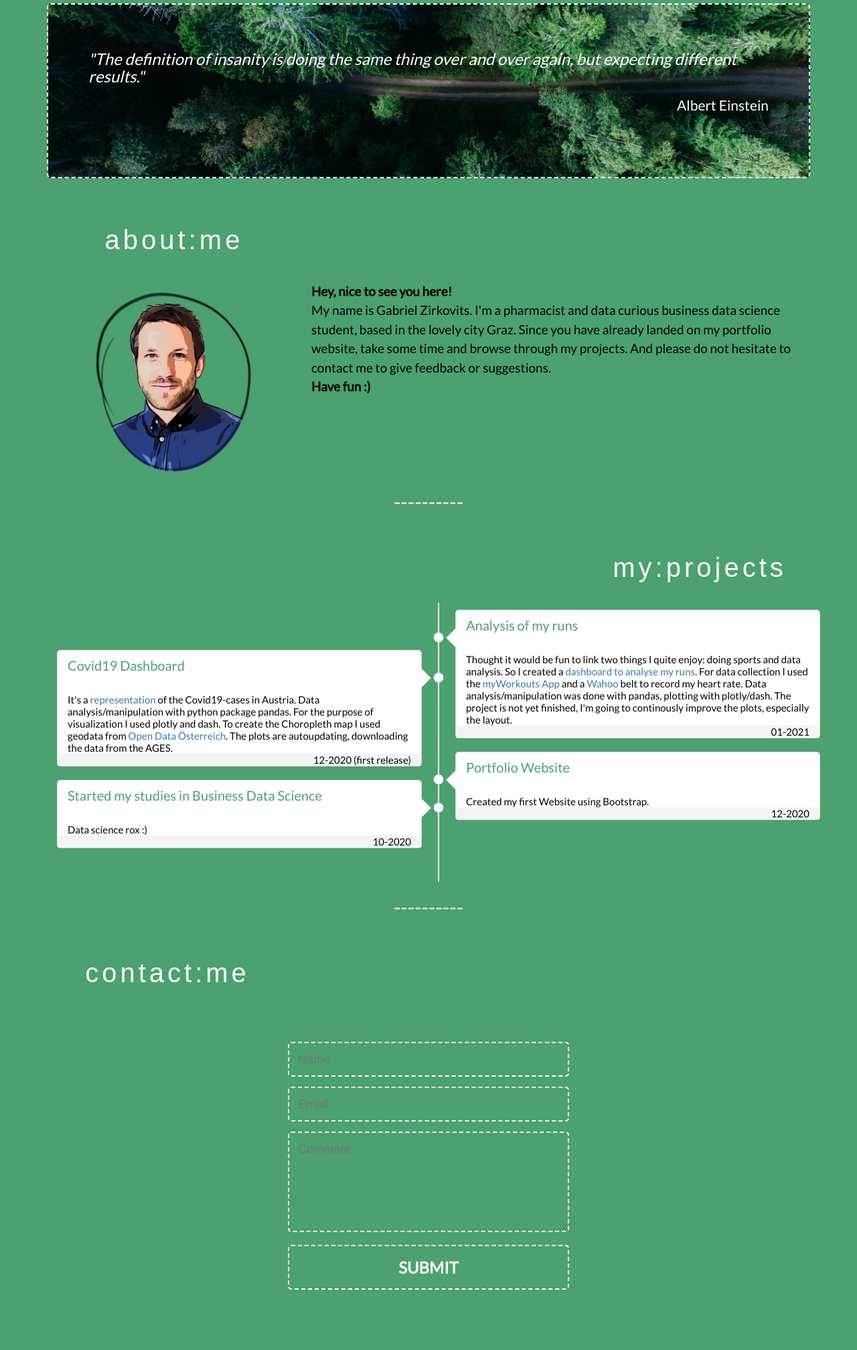
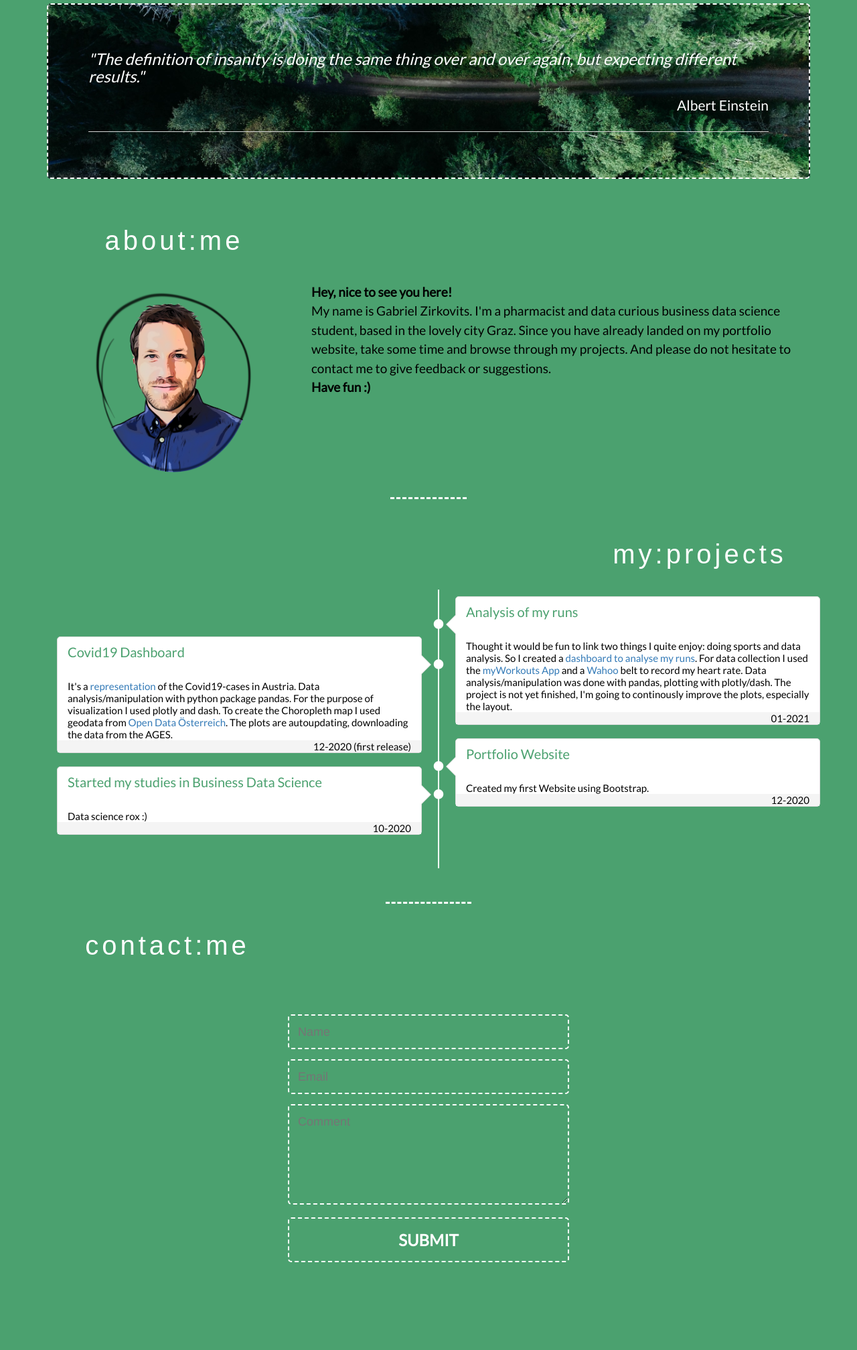
Before and after one commit to GabrielZirk/GabrielZirk.github.io, a PHP site: page / in a window 1280 px wide. Shown: the part 50-2065 px from the top of the page at 67% size. After the commit the page ends 1934 px from the top, so only its background shows below. Run offline with PHP 8.4, Linux system fonts and the light colour scheme; some web fonts are replaced.

Commit message:
hrsep css

```diff
--- a/home.html
+++ b/home.html
@@ -88,9 +88,7 @@
       </div>
     </div>
 
-    <div class="text-center" style="color:white; font-size: 30px;">
-      <p>----------</p>
-    </div>
+<hr class="hrsep">
 
 
     <!-- Container (projekt timeline section) -->
@@ -113,7 +111,12 @@
               <h4>Analysis of my runs</h4>
             </div>
             <div class="timeline-body">
-              <p>Thought it would be fun to link two things I quite enjoy: doing sports and data analysis. So I created a <a href="https://gzrunninganalysis.herokuapp.com/" target="_blank"> dashboard to analyse my runs</a>. For data collection I used the <a href="https://www.myworkouts.org/" target="_blank">myWorkouts App</a> and a <a href="https://de-eu.wahoofitness.com/" target="_blank">Wahoo</a> belt to record my heart rate. Data analysis/manipulation was done with pandas, plotting with plotly/dash. The project is not yet finished, I'm going to continously improve the plots, especially the layout.</p>
+              <p>Thought it would be fun to link two things I quite enjoy: doing sports and data analysis. So I created
+                a <a href="https://gzrunninganalysis.herokuapp.com/" target="_blank"> dashboard to analyse my runs</a>.
+                For data collection I used the <a href="https://www.myworkouts.org/" target="_blank">myWorkouts App</a>
+                and a <a href="https://de-eu.wahoofitness.com/" target="_blank">Wahoo</a> belt to record my heart rate.
+                Data analysis/manipulation was done with pandas, plotting with plotly/dash. The project is not yet
+                finished, I'm going to continously improve the plots, especially the layout.</p>
             </div>
             <div class="timeline-footer">
               <p class="text-right">01-2021</p>
@@ -130,7 +133,9 @@
             </div>
             <div class="timeline-body">
               <p>It's a <a href="https://gzcovid19dash.herokuapp.com/" target="_blank"> representation </a> of the
-                Covid19-cases in Austria. Data analysis/manipulation with python package pandas. For the purpose of visualization I used plotly and dash. To create the Choropleth map I used geodata from <a href="https://www.data.gv.at/" target="_blank">Open Data Österreich</a>. The
+                Covid19-cases in Austria. Data analysis/manipulation with python package pandas. For the purpose of
+                visualization I used plotly and dash. To create the Choropleth map I used geodata from <a
+                  href="https://www.data.gv.at/" target="_blank">Open Data Österreich</a>. The
                 plots are autoupdating, downloading the data from the AGES.</p>
             </div>
             <div class="timeline-footer">
@@ -179,13 +184,10 @@
     </div>
 
   </div>
-  <div class="text-center" style="color:white; font-size: 30px;">
-    <p>----------</p>
-  </div>
 
   <div id="contact" class="spacer">
   </div>
-
+<hr class="hrsep">
   <div class="container" id="contact">
     <div class="row">
       <div class="col-md-4 ">
@@ -211,7 +213,6 @@
 
 
   </div>
-  <hr>
   <footer>
 
   </footer>
--- a/mainstyle.css
+++ b/mainstyle.css
@@ -36,6 +36,14 @@
     }
 }
 /* myStyle.css */
+
+.hrsep {
+  border:none;
+  border-top: 3px dashed white;
+  text-align: center;
+  width: 10%;
+}
+
 .body {
     font: 300 15px Lato, sans-serif;
     line-height: 1.8;
@@ -67,17 +75,7 @@
     border: none;
     box-shadow: none;
   }
-hr {
-  border: 0;
-}
 
-hr::after {
-  display: inline-block;
-  text-align: center;
-  width: 100%;
-  content: "---------";
-  font-weight: 900;
-}
 .jumbotron{
   background-image: url("img/forrest_background.jpg");
   background-color: rgba(255, 255, 255, 0.521);
```
